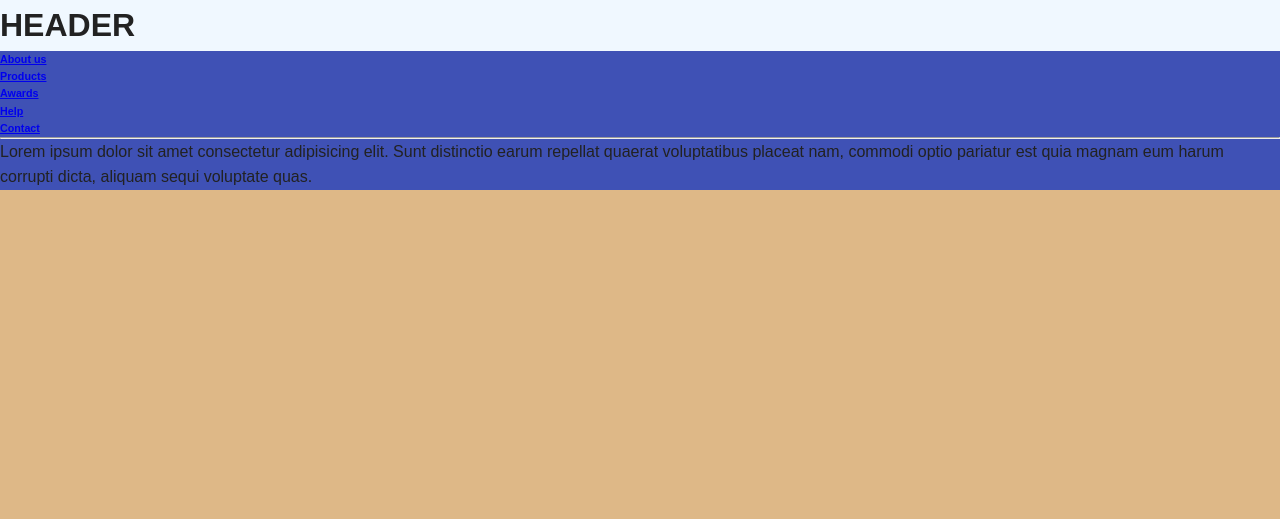
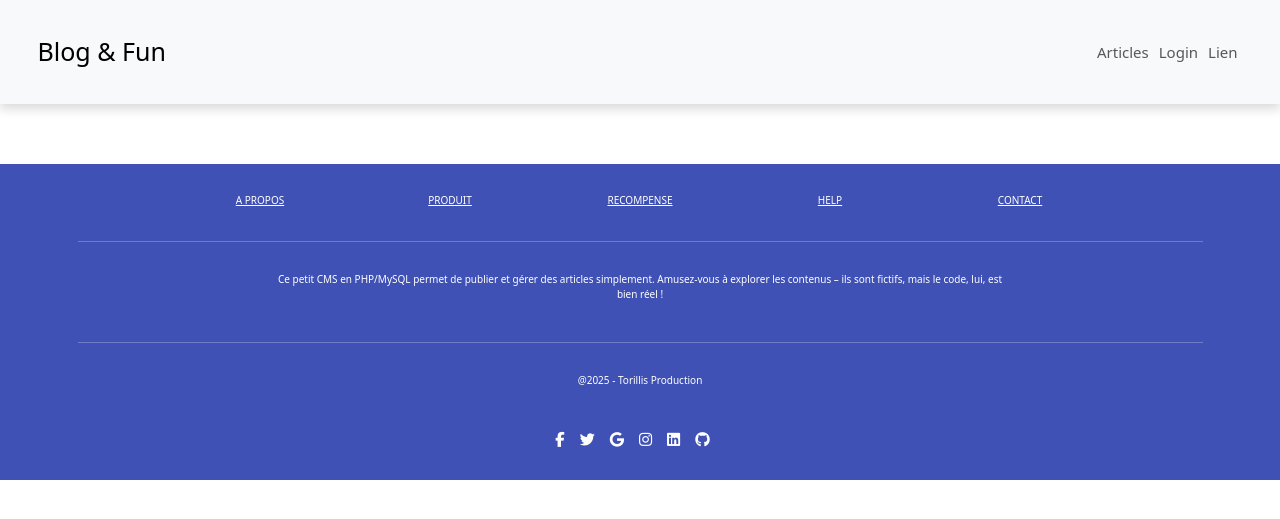
Before and after one commit to Othollas/blog, a PHP site: page /index.php in a window 1280 px wide. Shown: the top 519 px of the page. Run offline with PHP 8.4, Linux system fonts and the light colour scheme; data that the repository does not hold is empty.

Commit message:
Fin du projet V1

```diff
--- a/admins/dashborad.php
+++ /dev/null
@@ -1,5 +0,0 @@
-<!-- tableau de bord Admin (liste + action) -->
- <!-- Toujours en premier, tester si l'utilisateur est bien admin. sinon le rediriger -->
- <?php
-include "./includes/db.php";
-?>
--- a/admins/delete.php
+++ b/admins/delete.php
@@ -21,7 +21,7 @@ $id = (int)$_GET["id"];
 
 $validate = false;
 
-
+include_once '../templates/header.php';
 ?>
 
 
--- a/includes/auth.php
+++ b/includes/auth.php
@@ -64,8 +64,9 @@ function authenticate(string $email, string $password): bool
 
 
     if ($admin) {
-        // $email && password_verify($password, $admin['password']) // code de verification password
-        // creation de token
+        $email && password_verify($password, $admin['password']); // code de verification password
+
+        // creation du token
         $token = bin2hex(random_bytes(32));
         $expires = time() + TOKEN_EXPIRATION;
 
--- a/includes/config.php
+++ b/includes/config.php
@@ -3,4 +3,6 @@
     $DB_NAME = 'blog';
     $DB_USER = 'root';
     $DB_PASS = 'root';
+
+    $SECRET_KEY = 'JaimeB1enLesSaucissesMaisCPasTr0pCh0d';
   ?>
--- a/index.php
+++ b/index.php
@@ -15,7 +15,7 @@ include './templates/article_card.php';
  ?>
     <div class="container-fluid m-auto" style="min-width:350px">
 
-        <div class=" row  justify-content-center m-1 g-5">
+        <div class=" row justify-content-center m-1 g-5">
 
             <? foreach ($articles as $article) { ?>
                 <div class="col-12 col-sm-4 col-md-3 col-lg-2">
--- a/templates/footer.php
+++ b/templates/footer.php
@@ -4,19 +4,19 @@
             <div class="row text-center d-flex justify-content-center pt-5">
                 <div class="col-md-2">
                     <h6 class="text-uppercase font-weight-bold">
-                        <a href="#!" class="text-white">About us</a>
+                        <a href="#!" class="text-white">A propos</a>
                     </h6>
                 </div>
 
                 <div class="col-md-2">
                     <h6 class="text-uppercase font-weight-bold">
-                        <a href="#!" class="text-white">Products</a>
+                        <a href="#!" class="text-white">Produit</a>
                     </h6>
                 </div>
 
                 <div class="col-md-2">
                     <h6 class="text-uppercase font-weight-bold">
-                        <a href="#!" class="text-white">Awards</a>
+                        <a href="#!" class="text-white">Recompense</a>
                     </h6>
                 </div>
 
@@ -41,32 +41,40 @@
             <div class="row d-flex justify-content-center">
                 <div class="col-lg-8">
                     <p>
-                        Lorem ipsum dolor sit amet consectetur adipisicing elit. Sunt
-                        distinctio earum repellat quaerat voluptatibus placeat nam,
-                        commodi optio pariatur est quia magnam eum harum corrupti
-                        dicta, aliquam sequi voluptate quas.
+                        Ce petit CMS en PHP/MySQL permet de publier et gérer des articles simplement. Amusez-vous à explorer les contenus – ils sont fictifs, mais le code, lui, est bien réel !
                     </p>
                 </div>
             </div>
         </section>
-        <section class="text-center mb-5">
-            <a href="" class="text-white me-4">
+
+        <hr class="my-5" />
+        <section class="mb-5 text-center">
+            <div class="row d-flex justify-content-center">
+                <div class="col-lg-8">
+                    <p>
+                        @2025 - Torillis Production
+                    </p>
+                </div>
+            </div>
+        </section>
+        <section class="pb-5 d-flex justify-content-center">
+            <a href="" class="text-white me-4 nav-link fs-4">
                 <i class="fab fa-facebook-f"></i>
             </a>
-            <a href="" class="text-white me-4">
+            <a href="" class="text-white me-4 nav-link fs-4">
                 <i class="fab fa-twitter"></i>
             </a>
-            <a href="" class="text-white me-4">
+            <a href="" class="text-white me-4 nav-link fs-4">
                 <i class="fab fa-google"></i>
             </a>
-            <a href="" class="text-white me-4">
-                <i class="fab fa-instagram"></i>
+            <a href="" class="text-white me-4 nav-link fs-4">
+                <i class="fab fa-instagram "></i>
             </a>
-            <a href="" class="text-white me-4">
+            <a href="" class="text-white me-4 nav-link fs-4">
                 <i class="fab fa-linkedin"></i>
             </a>
-            <a href="" class="text-white me-4">
-                <i class="fab fa-github"></i>
+            <a href="" class="text-white me-4 nav-link fs-4">
+                <i class="fab fa-github" ></i>
             </a>
         </section>
     </div>
--- a/templates/header.php
+++ b/templates/header.php
@@ -1,15 +1,69 @@
-<? $name = "admin"  ?>
+<?php ?>
 
 <!DOCTYPE html>
 <html lang="fr">
+
 <head>
     <meta charset="UTF-8">
     <meta name="viewport" content="width=device-width, initial-scale=1.0">
     <title>Body</title>
     <link rel="stylesheet" href="css/style.css">
+    <link href="https://cdn.jsdelivr.net/npm/bootstrap@5.3.7/dist/css/bootstrap.min.css" rel="stylesheet" integrity="sha384-LN+7fdVzj6u52u30Kp6M/trliBMCMKTyK833zpbD+pXdCLuTusPj697FH4R/5mcr" crossorigin="anonymous">
+      <link
+    rel="stylesheet"
+    href="https://cdnjs.cloudflare.com/ajax/libs/font-awesome/6.5.1/css/all.min.css"
+    integrity="sha512-DTOQO9RWCH3ppGqcWaEA1BIZOC6xxalwEsw9c2QQeAIftl+Vegovlnee1c9QX4TctnWMn13TZye+giMm8e2LwA=="
+    crossorigin="anonymous"
+    referrerpolicy="no-referrer"
+  />
 </head>
+
 <body>
 
-<header style="background-color:aliceblue">
-    <h1>HEADER</h1>
-</header>
+    <header class="mb-5 shadow ">
+        <nav class="navbar navbar-expand-lg navbar-light bg-light p-5">
+            <div class="container-fluid">
+
+                <?php
+                if (str_contains($_SERVER['REQUEST_URI'], "admins")) { ?>
+                    <a class="navbar-brand fs-1" href="../">Blog & Fun</a>
+                <?php } else { ?>
+                    <a class="navbar-brand fs-1" href="./">Blog & Fun</a>
+                <?php
+                }
+                ?>
+                <button class="navbar-toggler" type="button" data-bs-toggle="collapse" data-bs-target="#navbarContent">
+                    <span class="navbar-toggler-icon"></span>
+                </button>
+
+                <div class="collapse navbar-collapse" id="navbarContent">
+                    <ul class="navbar-nav ms-auto">
+                        <li class="nav-item">
+                            <?php
+                            if (str_contains($_SERVER['REQUEST_URI'], "admins")) { ?>
+                                <a class="nav-link fs-4" href="../article.php">Articles</a>
+                            <?php } else { ?>
+                                <a class="nav-link fs-4" href="./article.php">Articles</a>
+                            <?php
+                            }
+                            ?>
+                        </li>
+                        <li class="nav-item">
+                            <?php
+                            if (str_contains($_SERVER['REQUEST_URI'], "admins")) { ?>
+                                <a class="nav-link fs-4" href="../login.php">Login</a>
+                            <?php } else { ?>
+                                <a class="nav-link fs-4" href="./login.php">Login</a>
+                            <?php
+                            }
+                            ?>
+                        </li>
+                        <li class="nav-item">
+                            <a class="nav-link fs-4" href="#">Lien</a>
+                        </li>
+                    </ul>
+                </div>
+            </div>
+        </nav>
+
+    </header>
```
Also changed, not shown: admins/dashboard.php (+16 -10 lines), includes/function.php (+16 -0 lines), README.md, uploads/images/404.webp (added), uploads/images/689524a71b0e5.jpg (added), uploads/images/689524cc11d30.jpg (added), uploads/images/6895251f30215.jpg (added), uploads/images/6896678c63582.png (added), uploads/images/6899f3d87618b.webp (added), uploads/images/689a08975700b.webp (added), uploads/images/689a112a1b831.webp (added).
